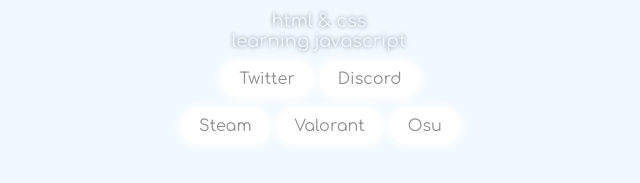
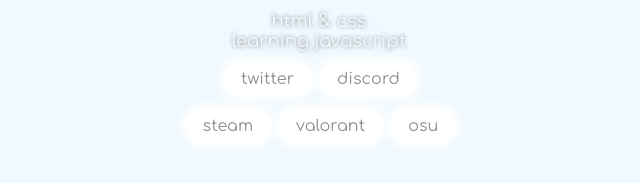
Before and after one commit to 1kuwam/kuwam.tk, a plain HTML site: page index.html in a window 1280 px wide. Shown: the part 381-564 px from the top of the page, 329-969 px from the left. Drawn offline with Linux system fonts and the light colour scheme.

Commit message:
Update index.html

```diff
--- a/index.html
+++ b/index.html
@@ -17,13 +17,13 @@
     <p class="text">html & css</p>
     <p class="text last">learning javascript</p>
       <div>
-        <a href="https://twitter.com/1kuwam"><button>Twitter</button></a>
-        <a href="https://discordapp.com/users/453289590548332571/"><button>Discord</button></a>
+        <a href="https://twitter.com/1kuwam"><button>twitter</button></a>
+        <a href="https://discordapp.com/users/453289590548332571/"><button>discord</button></a>
       </div>
       <div>
-        <a href="https://steamcommunity.com/id/kuwam"><button>Steam</button></a>
-        <a href="https://tracker.gg/valorant/profile/riot/kuwam%232WB/overview"><button>Valorant</button></a>
-        <a href="https://osu.ppy.sh/users/15689358"><button>Osu</button></a>
+        <a href="https://steamcommunity.com/id/kuwam"><button>steam</button></a>
+        <a href="https://tracker.gg/valorant/profile/riot/kuwam%232WB/overview"><button>valorant</button></a>
+        <a href="https://osu.ppy.sh/users/15689358"><button>osu</button></a>
       </div>
   </div>
 </body>
```
